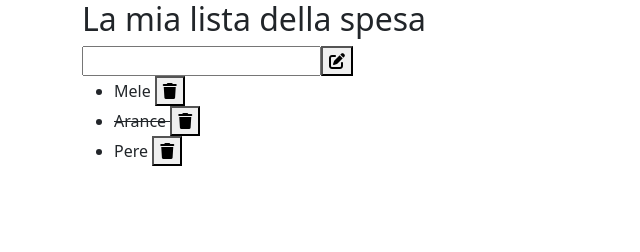
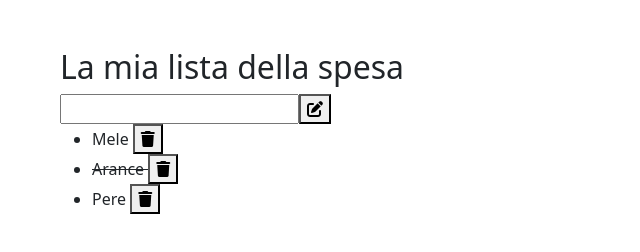
Before and after one commit to JorgeLuix/vue-todolist, a plain HTML site: page index.html in a window 1280 px wide. Shown: the whole page, without its empty margins (0-640 px from the left). Drawn offline with nearby package versions, Linux system fonts and the light colour scheme.

Commit message:
controllo html e fx generali

```diff
--- a/index.html
+++ b/index.html
@@ -7,11 +7,12 @@
     <link href="https://cdn.jsdelivr.net/npm/bootstrap@5.3.0-alpha1/dist/css/bootstrap.min.css" rel="stylesheet" integrity="sha384-GLhlTQ8iRABdZLl6O3oVMWSktQOp6b7In1Zl3/Jr59b6EGGoI1aFkw7cmDA6j6gD" crossorigin="anonymous">
     <link rel="stylesheet" href="https://cdnjs.cloudflare.com/ajax/libs/font-awesome/6.3.0/css/all.min.css" integrity="sha512-SzlrxWUlpfuzQ+pcUCosxcglQRNAq/DZjVsC0lE40xsADsfeQoEypE+enwcOiGjk/bSuGGKHEyjSoQ1zVisanQ==" crossorigin="anonymous" referrerpolicy="no-referrer" />
     <link rel="stylesheet" href="./css/toboo.css">
-    <title>Document</title>
+    <title>Vue To do List</title>
 </head>
 <body>
     <div id="app">
-        <div class="container w-100 vh-100 justify-content-center align-items-center">
+        <div class="container w-100 vh-100 justify-content-center
+         align-items-center m-5">
             <h2>La mia lista della spesa</h2>
 
             <div>
@@ -20,8 +21,8 @@
                   <i class="fa-solid fa-pen-to-square"></i>
                 </button>
             </div>
-
-            <div v-if="shoppingList.length === 0">Lista vuota, devi fare la spesa!</div>
+            <div>
+                <h5 v-if="shoppingList.length === 0">Lista vuota, devi fare la spesa!</h5>
                     <ul v-else>
                         <li v-for="(item, index) in shoppingList"
                         :key="index" :class="{ 'done': item.done }" @click="toggleDone(index)">
@@ -31,7 +32,7 @@
                             </button>
                         </li>
                     </ul>
-
+            </div>
         </div>
     </div>
 
```
Lines whose indentation alone changed are shown as unchanged.
